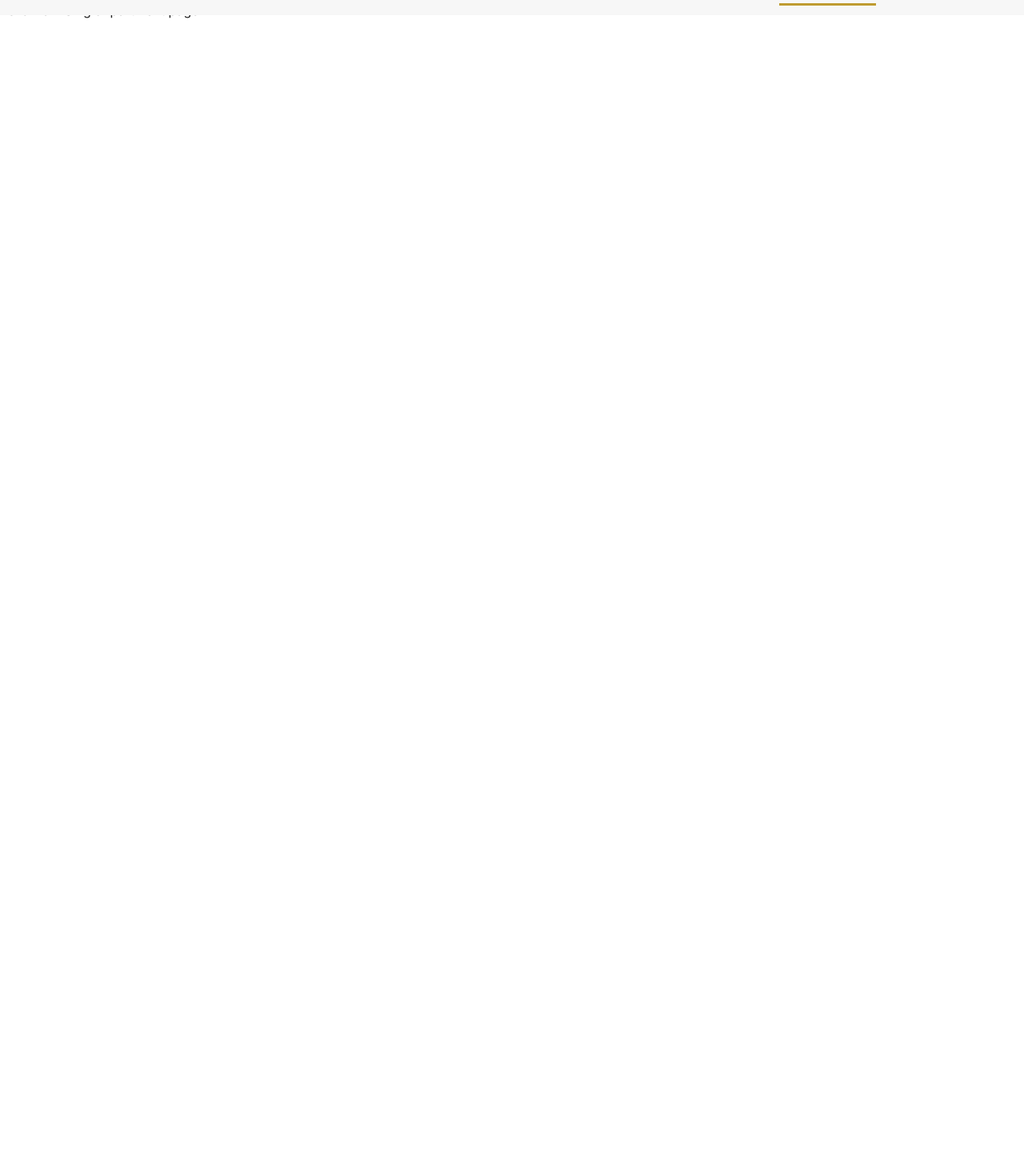
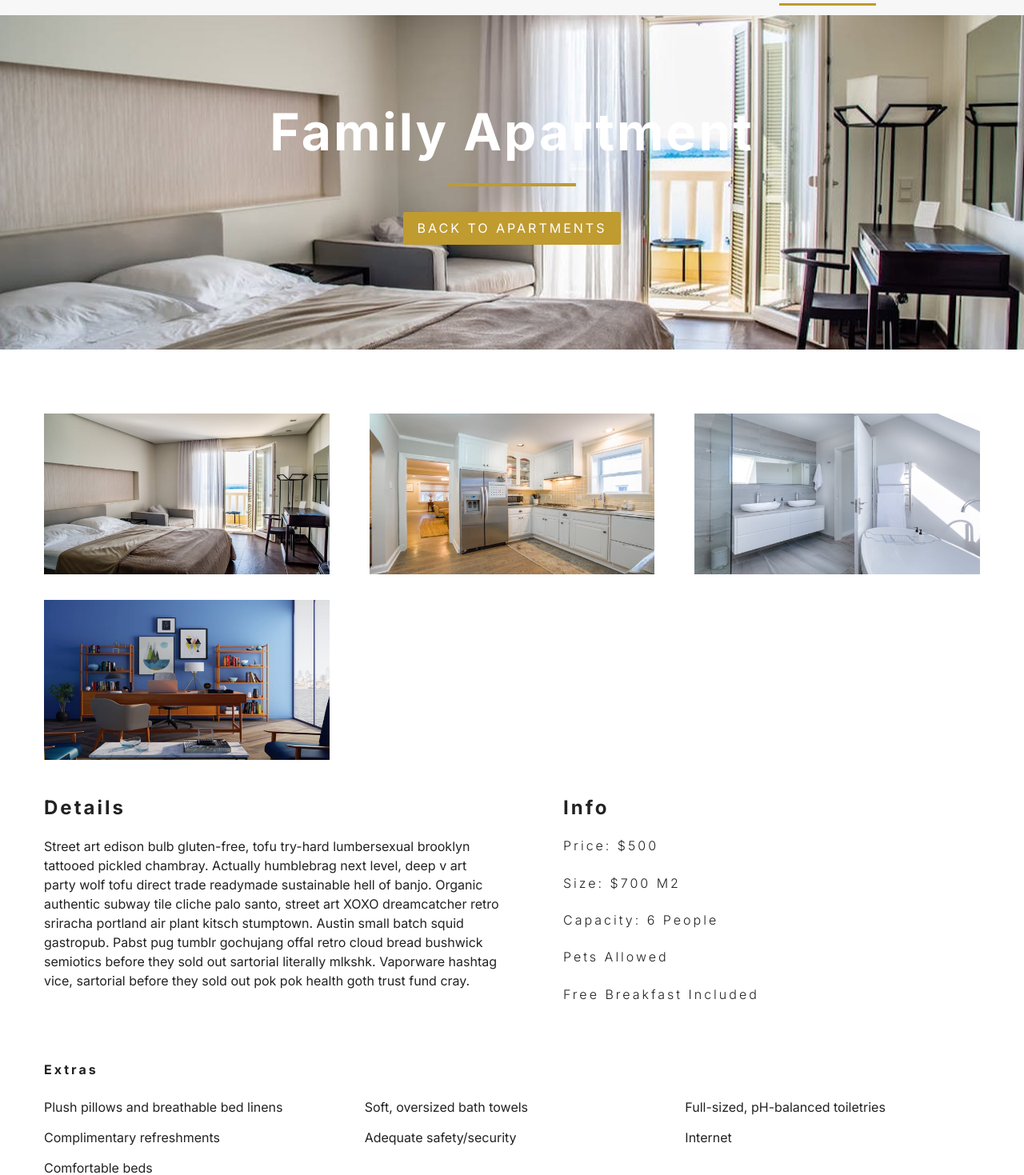
Before and after one commit to bhajko/BP-Deluxe-Homes, a React (Create React App) app: page /apartments/family-deluxe in a window 1280 px wide. Shown: the part 43-1512 px from the top of the page at 80% size. Before the commit the page ends 800 px from the top, so only its background shows below. Built offline with nearby package versions, Linux system fonts and the light colour scheme.

Commit message:
styled components added

```diff
--- a/package.json
+++ b/package.json
@@ -8,6 +8,7 @@
     "react-icons": "^3.7.0",
     "react-router-dom": "^5.0.1",
     "react-scripts": "3.0.1",
+    "styled-components": "^4.3.2",
     "typeface-inter": "^3.7.0"
   },
   "scripts": {
--- /dev/null
+++ b/src/components/StyledHero.jsx
@@ -0,0 +1,12 @@
+import styled from "styled-components";
+import defaultImg from "../images/room-1.jpeg";
+
+const StyledHero = styled.header`
+  min-height: calc(60vh - 45px);
+  background: url(${props => props.img}) center/cover no-repeat;
+  display: flex;
+  align-items: center;
+  justify-content: center;
+`;
+
+export default StyledHero;
--- a/src/context.jsx
+++ b/src/context.jsx
@@ -34,9 +34,17 @@
     return tempItems;
   }
 
+  getApartment = slug => {
+    let tempApartments = [...this.state.apartments];
+    const apartment = tempApartments.find(apartment => apartment.slug === slug);
+    return apartment;
+  };
+
   render() {
     return (
-      <ApartmentContext.Provider value={{ ...this.state }}>
+      <ApartmentContext.Provider
+        value={{ ...this.state, getApartment: this.getApartment }}
+      >
         {this.props.children}
       </ApartmentContext.Provider>
     );
--- a/src/pages/SingleApartment.jsx
+++ b/src/pages/SingleApartment.jsx
@@ -1,8 +1,90 @@
 import React, { Component } from "react";
+import defaultBg from "../images/room-1.jpeg";
+import Hero from "../components/Hero";
+import Banner from "../components/Banner";
+import { Link } from "react-router-dom";
+import { ApartmentContext } from "../context";
+import Apartment from "../components/Apartment";
+import StyledHero from "../components/StyledHero";
 
 class SingleApartment extends Component {
+  constructor(props) {
+    super(props);
+    this.state = {
+      slug: this.props.match.params.slug,
+      defaultBg
+    };
+  }
+
+  static contextType = ApartmentContext;
+
   render() {
-    return <div>hello from SingleApartment page</div>;
+    const { getApartment } = this.context;
+    const apartment = getApartment(this.state.slug);
+    if (!apartment) {
+      return (
+        <div className="error">
+          <h3>no such apartment in our database</h3>
+          <Link to="/apartments" className="btn-primary">
+            Back to apartments
+          </Link>
+        </div>
+      );
+    }
+    const {
+      name,
+      description,
+      capacity,
+      size,
+      price,
+      extras,
+      breakfast,
+      pets,
+      images
+    } = apartment;
+    return (
+      <>
+        <StyledHero img={images[0]}>
+          <Banner title={`${name} apartment`}>
+            <Link to="/apartments" className="btn-primary">
+              Back to apartments
+            </Link>
+          </Banner>
+        </StyledHero>
+        <section className="single-apartment">
+          <div className="single-apartment-images">
+            {images.map((item, index) => {
+              return <img kex={index} src={item} alt={name} />;
+            })}
+          </div>
+          <div className="single-apartment-info">
+            <article className="desc">
+              <h3>Details</h3>
+              <p>{description}</p>
+            </article>
+            <article className="info">
+              <h3>Info</h3>
+              <h6>Price: ${price}</h6>
+              <h6>Size: ${size} m2</h6>
+              <h6>
+                Capacity:{" "}
+                {capacity > 1 ? `${capacity} people` : `${capacity} person`}
+              </h6>
+              <h6>{pets ? "pets allowed" : "no pets allowed"}</h6>
+              <h6>{breakfast && "free breakfast included"}</h6>
+            </article>
+          </div>
+        </section>
+        <section className="apartment-extras">
+          <h6>extras</h6>
+          <ul className="extras">
+            {extras.map((item, index) => {
+              return <li key={index}>{item}</li>;
+            })}
+          </ul>
+        </section>
+      </>
+    );
   }
 }
 
```
Also changed, not shown: 2 other files (tests, documents, lock files or other folders).
